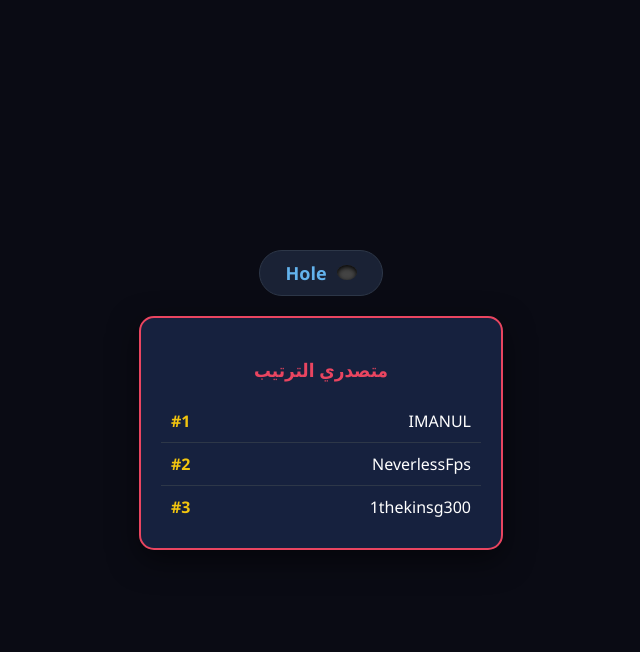
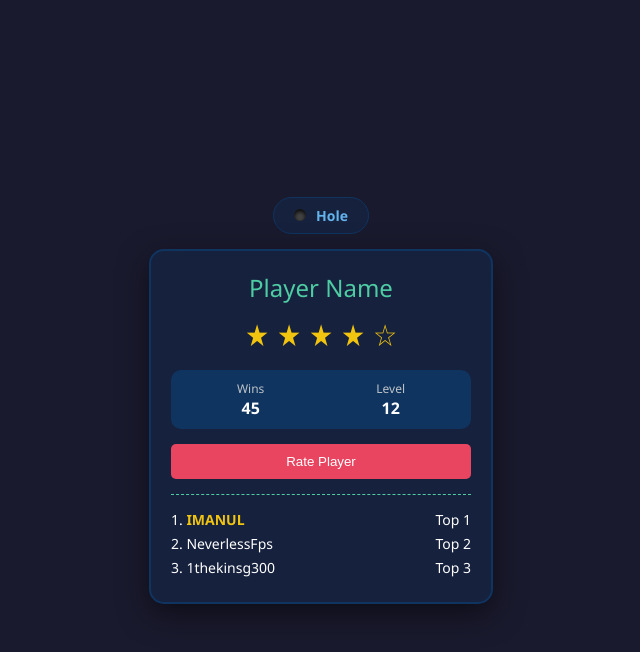
Before and after one commit to Agamert/bloxdiotiers, a plain HTML site: page index.html in a window 1280 px wide. Both pictures are taken after a click on the element "Hole". Shown: the whole page, without its empty margins (319-959 px from the left). Drawn offline with Linux system fonts and the light colour scheme.

Commit message:
Update index.html

```diff
--- a/index.html
+++ b/index.html
@@ -1,13 +1,13 @@
 <!DOCTYPE html>
-<html lang="ar" dir="rtl">
+<html lang="en" dir="ltr">
 <head>
     <meta charset="UTF-8">
     <meta name="viewport" content="width=device-width, initial-scale=1.0">
-    <title>تقييم لاعبين Bloxd.io</title>
+    <title>Bloxd.io Player Rating</title>
     <style>
         body {
             font-family: 'Segoe UI', Tahoma, Geneva, Verdana, sans-serif;
-            background-color: #0a0b14;
+            background-color: #1a1a2e;
             color: white;
             display: flex;
             flex-direction: column;
@@ -17,98 +17,155 @@
             margin: 0;
         }
 
-        /* تصميم زر الـ Hole كما في الصورة */
-        .hole-button {
-            background-color: #1a2235;
-            padding: 10px 25px;
+        /* Hole Button Style */
+        .hole-option {
+            background-color: #16213e;
+            padding: 8px 20px;
             border-radius: 50px;
+            border: 1px solid #0f3460;
             cursor: pointer;
             display: flex;
             align-items: center;
             gap: 10px;
-            border: 1px solid #2d3748;
+            margin-bottom: 15px;
             transition: 0.3s;
-            margin-bottom: 20px;
         }
 
-        .hole-button:hover {
-            background-color: #242e45;
+        .hole-option:hover {
+            background-color: #1f2c4d;
         }
 
-        .hole-icon {
-            width: 20px;
-            height: 15px;
+        .hole-circle {
+            width: 12px;
+            height: 12px;
             background: #444;
             border-radius: 50%;
-            box-shadow: inset 0 2px 5px #000;
+            box-shadow: inset 0 2px 4px #000;
         }
 
         .hole-text {
+            color: #63b3ed;
             font-weight: bold;
-            color: #63b3ed;
-            font-size: 18px;
+            font-size: 14px;
         }
 
-        /* قائمة الترتيب - مخفية في البداية */
-        #ranking-list {
-            display: none;
+        /* Player Card */
+        .rating-card {
             background-color: #16213e;
             padding: 20px;
             border-radius: 15px;
             box-shadow: 0 10px 30px rgba(0,0,0,0.5);
-            width: 320px;
-            border: 2px solid #e94560;
-            animation: fadeIn 0.5s ease-in-out;
+            width: 300px;
+            text-align: center;
+            border: 2px solid #0f3460;
         }
 
-        .rank-item {
+        .player-name {
+            font-size: 24px;
+            margin-bottom: 10px;
+            color: #4ecca3;
+        }
+
+        .stars {
+            font-size: 30px;
+            color: #f1c40f;
+            margin-bottom: 15px;
+        }
+
+        .stat-box {
+            display: flex;
+            justify-content: space-around;
+            background: #0f3460;
+            padding: 10px;
+            border-radius: 10px;
+            margin-bottom: 15px;
+        }
+
+        .stat-item span {
+            display: block;
+            font-size: 12px;
+            color: #bdc3c7;
+        }
+
+        /* Ranking List (Hidden by default) */
+        #ranking-section {
+            display: none;
+            margin-top: 15px;
+            padding-top: 15px;
+            border-top: 1px dashed #4ecca3;
+            text-align: left;
+        }
+
+        .rank-row {
             display: flex;
             justify-content: space-between;
-            padding: 10px;
-            border-bottom: 1px solid #2d3748;
+            margin-bottom: 5px;
+            font-size: 14px;
         }
 
-        .rank-item:last-child { border-bottom: none; }
+        .rank-gold { color: #f1c40f; font-weight: bold; }
 
-        .rank-number { font-weight: bold; color: #f1c40f; }
-        .rank-name { color: #fff; }
+        .btn-rate {
+            background-color: #e94560;
+            color: white;
+            border: none;
+            padding: 10px 20px;
+            border-radius: 5px;
+            cursor: pointer;
+            width: 100%;
+            transition: 0.3s;
+        }
 
-        @keyframes fadeIn {
-            from { opacity: 0; transform: translateY(-10px); }
-            to { opacity: 1; transform: translateY(0); }
-        }
+        .btn-rate:hover { background-color: #ff2e63; }
     </style>
 </head>
 <body>
 
-    <div class="hole-button" onclick="showRanking()">
-        <div class="hole-icon"></div>
+    <div class="hole-option" onclick="toggleRanking()">
+        <div class="hole-circle"></div>
         <span class="hole-text">Hole</span>
     </div>
 
-    <div id="ranking-list">
-        <h3 style="text-align: center; color: #e94560;">متصدري الترتيب</h3>
-        <div class="rank-item">
-            <span class="rank-name">IMANUL</span>
-            <span class="rank-number">#1</span>
+    <div class="rating-card">
+        <div class="player-name">Player Name</div>
+        <div class="stars">★ ★ ★ ★ ☆</div>
+
+        <div class="stat-box">
+            <div class="stat-item">
+                <span>Wins</span>
+                <strong>45</strong>
+            </div>
+            <div class="stat-item">
+                <span>Level</span>
+                <strong>12</strong>
+            </div>
         </div>
-        <div class="rank-item">
-            <span class="rank-name">NeverlessFps</span>
-            <span class="rank-number">#2</span>
-        </div>
-        <div class="rank-item">
-            <span class="rank-name">1thekinsg300</span>
-            <span class="rank-number">#3</span>
+
+        <button class="btn-rate">Rate Player</button>
+
+        <div id="ranking-section">
+            <div class="rank-row">
+                <span>1. <span class="rank-gold">IMANUL</span></span>
+                <span>Top 1</span>
+            </div>
+            <div class="rank-row">
+                <span>2. NeverlessFps</span>
+                <span>Top 2</span>
+            </div>
+            <div class="rank-row">
+                <span>3. 1thekinsg300</span>
+                <span>Top 3</span>
+            </div>
         </div>
     </div>
 
     <script>
-        function showRanking() {
-            var list = document.getElementById("ranking-list");
-            if (list.style.display === "block") {
-                list.style.display = "none";
+        function toggleRanking() {
+            var section = document.getElementById("ranking-section");
+            if (section.style.display === "block") {
+                section.style.display = "none";
             } else {
-                list.style.display = "block";
+                section.style.display = "block";
             }
         }
     </script>
```
